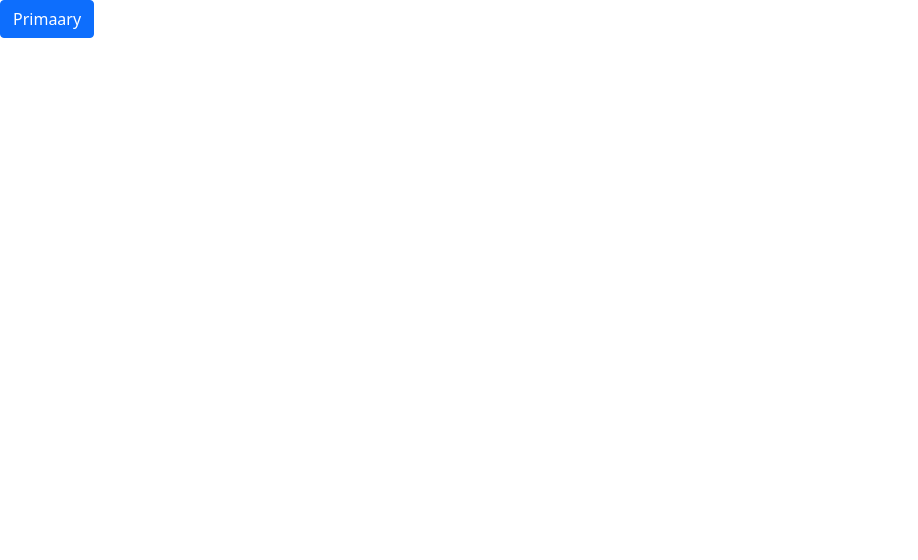
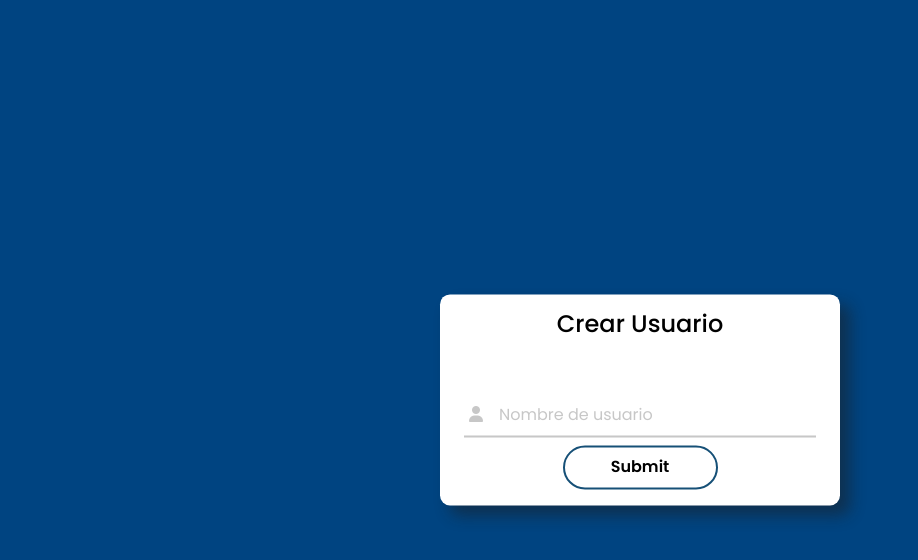
Before and after one commit to AmancioSopra/autoclick-bbva-front, an Angular app: page /home in a window 1280 px wide. Before the commit this address led to /. Shown: the top 560 px of the page, without its empty margins (0-918 px from the left). Built offline with nearby package versions, Linux system fonts and the light colour scheme.

Commit message:
LoginUser form Added

```diff
--- a/package.json
+++ b/package.json
@@ -20,6 +20,10 @@
     "@angular/platform-browser-dynamic": "~13.3.0",
     "@angular/router": "~13.3.0",
     "@angular/service-worker": "~13.3.0",
+    "@fortawesome/angular-fontawesome": "^0.11.0",
+    "@fortawesome/fontawesome-free": "^6.2.0",
+    "@fortawesome/fontawesome-svg-core": "^6.1.1",
+    "@fortawesome/free-solid-svg-icons": "^6.1.1",
     "@ng-bootstrap/ng-bootstrap": "^12.1.2",
     "@popperjs/core": "^2.10.2",
     "bootstrap": "^5.1.3",
--- a/src/app/app-routing.module.ts
+++ b/src/app/app-routing.module.ts
@@ -1,7 +1,13 @@
 import { NgModule } from '@angular/core';
 import { RouterModule, Routes } from '@angular/router';
+import { LoginUserComponent } from './login-user/login-user.component';
 
-const routes: Routes = [];
+
+const routes:Routes = [
+  {path: '', redirectTo: 'home', pathMatch: 'full'},
+  {path: 'home', component: LoginUserComponent},
+
+ ];
 
 @NgModule({
   imports: [RouterModule.forRoot(routes)],
--- a/src/app/app.component.html
+++ b/src/app/app.component.html
@@ -1 +1,2 @@
-<button type="button" class="btn btn-primary">Primaary</button>
+
+<router-outlet></router-outlet>
--- /dev/null
+++ b/src/app/login-user/login-user.component.html
@@ -0,0 +1,39 @@
+<div class="container">
+
+    <h4 id="titleForm" class="pb-0 text-center mt-3">Crear Usuario</h4>
+
+    <form id="loginForm" [formGroup]='loginForm' (ngSubmit)="onSubmit()" class="p-0">
+      <div id="containerMobile" class="">
+        <div class="row ps-4 pe-4">
+          <div class="inputTextContainer mb-2">
+            <input type="text" placeholder=" " name="username" formControlName="username" required minlength="5">
+            <span></span>
+            <div class="labelForm">
+              <i class="fa-solid fa-user me-3"></i>
+              <label>Nombre de usuario</label>
+            </div>
+          </div>
+        </div>
+
+        <div class="alert alert-danger d-flex align-items-center pt-4 pb-4" *ngIf="userNameValidator(false)">
+          <i class="fa-solid fa-xmark ps-1 "></i>
+          <span class="ms-1">El nombre de usuario debe de tener más de 5 carácteres</span>
+        </div>
+        <div class="alert alert-success  d-flex align-items-center" *ngIf="userNameValidator(true)">
+          <i class="fa-solid fa-check ps-1"></i>
+          <span class="ms-1"> Nombre correcto</span>
+        </div>
+
+
+
+
+
+      </div>
+
+      <div class="d-flex justify-content-center align-items-center">
+        <input id="submitBtn" type="submit"
+          class="btn btn-outline-primary btn--rounded fw-bold col-5 mb-3 pt-2 pb-2">
+      </div>
+
+    </form>
+  </div>
--- /dev/null
+++ b/src/app/login-user/login-user.component.scss
@@ -0,0 +1,156 @@
+@import url('https://fonts.googleapis.com/css2?family=Noto+Sans:wght@700&family=Poppins:wght@400;500;600&display=swap');
+@import '~@fortawesome/fontawesome-free/scss/fontawesome';
+@import '~@fortawesome/fontawesome-free/scss/solid';
+
+$grey: #adadadad;
+$primaryColor: #2691d9;
+
+
+#avatar {
+  height: 150px;
+  object-fit: cover;
+  object-position: left;
+  width: 150px;
+}
+
+.alert{
+  height: 10px;
+}
+
+h4 {
+  visibility: hidden;
+}
+
+#containerMobile {
+  background: white;
+    margin-top: 7%;
+   padding: 1% 4% 0 4%;
+}
+
+.container {
+  left: 50%;
+  position: fixed;
+  top: 300px;
+  transform: translate(-50%, -50%);
+  width: 400px;
+
+  & form {
+    box-sizing: border-box;
+    padding: 0 40px;
+
+    & .inputTextContainer {
+      border-bottom: 2px solid $grey;
+      margin: 30px 0;
+      position: relative;
+
+      & input {
+        background: none;
+        border: none;
+        font-size: 16px;
+        height: 40px;
+        outline: none;
+        padding: 0 5px;
+        width: 100%;
+      }
+
+      & .labelForm {
+        color: $grey;
+        font-size: 16px;
+        left: 5px;
+        pointer-events: none;
+        position: absolute;
+        top: 50%;
+        transform: translateY(-50%);
+        transition: .5s;
+      }
+
+      & span::before {
+        background: $primaryColor;
+        content: '';
+        height: 2px;
+        left: 0;
+        position: absolute;
+        top: 40px;
+        transition: .5s;
+        width: 0%;
+      }
+
+      & input:not(:placeholder-shown)~.labelForm{
+        color: $primaryColor;
+        top: -10px;
+      }
+
+      & input:focus~span::before,
+        input:valid~span::before {
+        width: 100%;
+      }
+
+    }
+
+  }
+}
+
+.btn--rounded {
+      background-color: $primaryColor;
+      border: none;
+      border-radius: unset;
+      color: white;
+      margin: 0;
+      padding: 0;
+      width: 100%;
+    }
+
+@media screen and (max-height: 666px){
+ h4{
+  color:white;
+  visibility: visible;
+  margin-top: 5%;
+ }
+ #avatar{
+  display:none;
+ }
+}
+
+@media screen and (min-width: 960px ) {
+
+  .container{
+    background: white;
+    border-radius: 10px;
+    box-shadow: 10px 10px 15px rgba(28, 28, 28, 0.492);
+    top: 50%;
+
+  }
+  h4 {
+    color: black;
+    visibility: visible;
+}
+  .btn--rounded {
+  border-radius: 50rem;
+  color:black;
+}
+
+ #containerMobile {
+  background: transparent;
+  margin-top: 7%;
+  padding: 0;
+}
+
+ #submitBtn {
+  background-color: white;
+  border: 2px solid  #165077;
+  color: black;
+  width: 155px;
+
+}
+
+ #submitBtn:hover{
+  background-color: #165077;
+  color:white;
+}
+
+
+
+
+
+
+}
--- /dev/null
+++ b/src/app/login-user/login-user.component.ts
@@ -0,0 +1,65 @@
+import { Component, OnInit } from "@angular/core";
+import { FormBuilder, FormControl, FormGroup, Validators } from "@angular/forms";
+
+
+
+@Component({
+  selector: 'app-login-user',
+  templateUrl: './login-user.component.html',
+  styleUrls: ['./login-user.component.scss']
+})
+
+export class LoginUserComponent implements OnInit {
+  loginForm: FormGroup;
+  public imgAvatarPath: string = '../assets/images/logo.jpg';
+
+  constructor(
+    private readonly formBuilder: FormBuilder,
+  ) {
+    this.loginForm = new FormGroup({
+      email: new FormControl(''),
+      password: new FormControl(''),
+      reminder: new FormControl(false),
+    });
+  }
+
+  ngOnInit(): void {
+    this.loginForm = this.initForm();
+  }
+
+
+  userNameValidator(isValid: boolean): boolean {
+    if (isValid === false) {
+      return (
+        this.loginForm.get('username')?.touched == true &&
+        this.loginForm.get('username')?.invalid == true
+      );
+    } else return !this.loginForm.get('username')?.invalid;
+  }
+
+
+  onSubmit() {
+    if (this.loginForm.status == 'INVALID') {
+      alert('El formulario está mal cumplimentado');
+    } else {
+
+      alert('OK');
+    }
+  }
+  private initForm() {
+    const regExpEmail = `^(?=.{1,64}@)[A-Za-z0-9_-]+(\\.[A-Za-z0-9_-]+)*@[^-][A-Za-z0-9-]+(\\.[A-Za-z0-9-]+)*(\\.[A-Za-z]{2,})$`;
+
+    return this.formBuilder.group({
+      username: [
+        '',
+        [Validators.required, Validators.minLength(5)]
+      ],
+
+    });
+  }
+
+  // private setLocalStorage() {
+  //   localStorage.setItem('user', this.loginForm.value['email']);
+  //   localStorage.setItem('password', this.loginForm.value['password']);
+  // }
+}
--- a/src/styles.scss
+++ b/src/styles.scss
@@ -2,3 +2,19 @@
 
 /* Importing Bootstrap SCSS file. */
 @import '~bootstrap/scss/bootstrap';
+
+@import '~@fortawesome/fontawesome-free/scss/fontawesome';
+@import '~@fortawesome/fontawesome-free/scss/solid';
+
+* {
+    margin: 0;
+    padding: 0;
+    box-sizing: border-box;
+    font-family: "Poppins", sans-serif;
+
+  }
+
+
+body{
+    background-color: #004481;
+}
```
Also changed, not shown: src/app/app.module.ts (+7 -2 lines), 2 other files (tests, documents, lock files or other folders).
